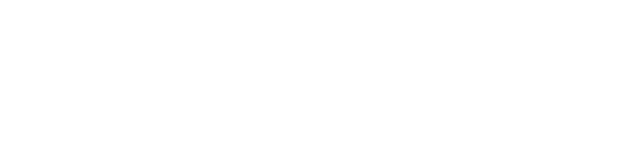
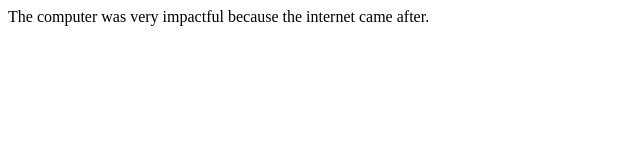
Before and after one commit to DeijaBurton/digital-age, a plain HTML site: page index.html in a window 1280 px wide. Shown: the whole page, without its empty margins (0-640 px from the left). Drawn offline with Linux system fonts and the light colour scheme.

Commit message:
Update index.html

```diff
--- a/index.html
+++ b/index.html
@@ -3,6 +3,6 @@
 <title>Page Title</title>
 </head>
 <body>
-
+The computer was very impactful because the internet came after.
 </body>
 </html>
```
